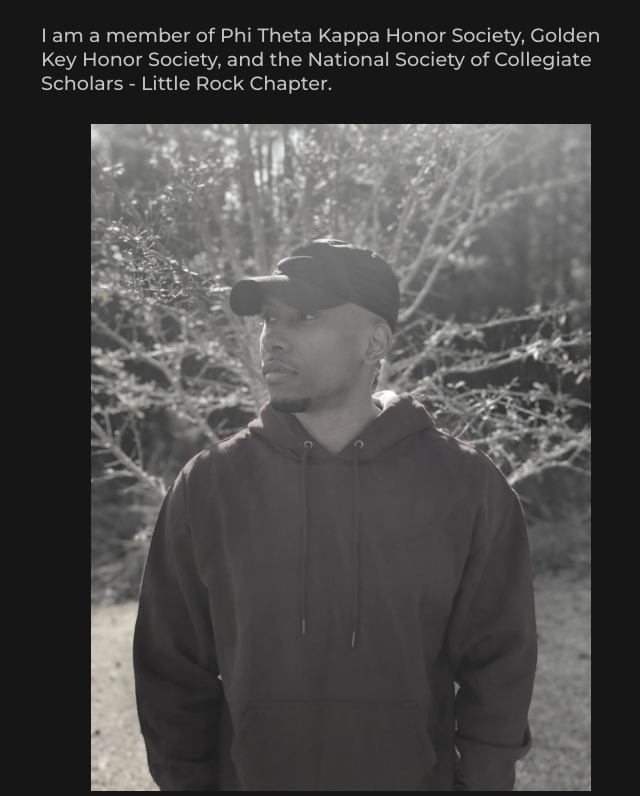
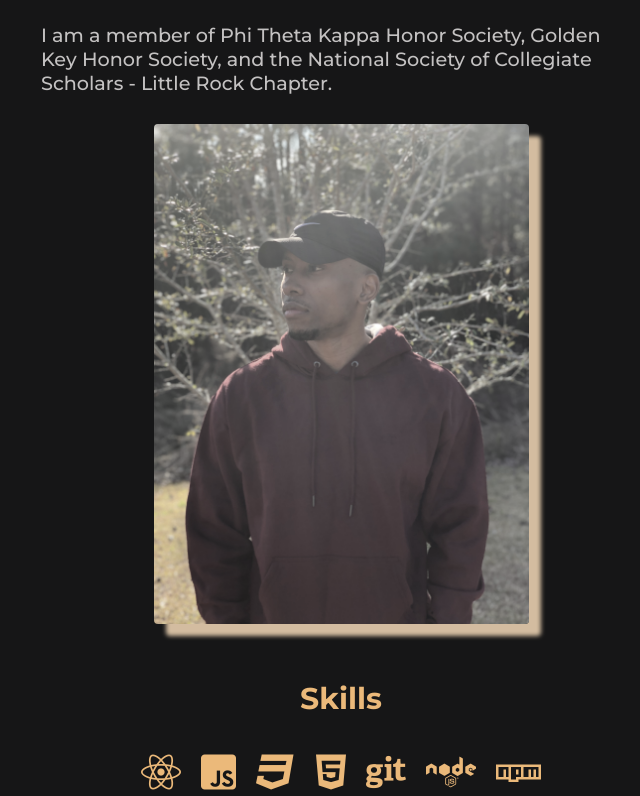
Before and after one commit to knorful/my-page, a React (Create React App) app: page / in a window 1280 px wide. Shown: the part 1264-2060 px from the top of the page, without its empty margins (299-939 px from the left). Built offline with nearby package versions, Linux system fonts and the light colour scheme.

Commit message:
add box shadow background for about image

```diff
--- a/src/components/About/About.module.css
+++ b/src/components/About/About.module.css
@@ -83,10 +83,13 @@
 
 .About .ImgContainer img {
   margin: 10px 40px;
-  width: 500px;
+  border-radius: 4px;
+  height: 500px;
+  margin-bottom: 25px;
   filter: grayscale(0.85);
-  -webkit-filter: grayscale(0.85);
+  -webkit-filter: grayscale(0.55);
   order: 2;
+  box-shadow: 12px 12px 4px #ebb97a;
 }
 
 @media only screen and (max-width: 1500px) {
```
